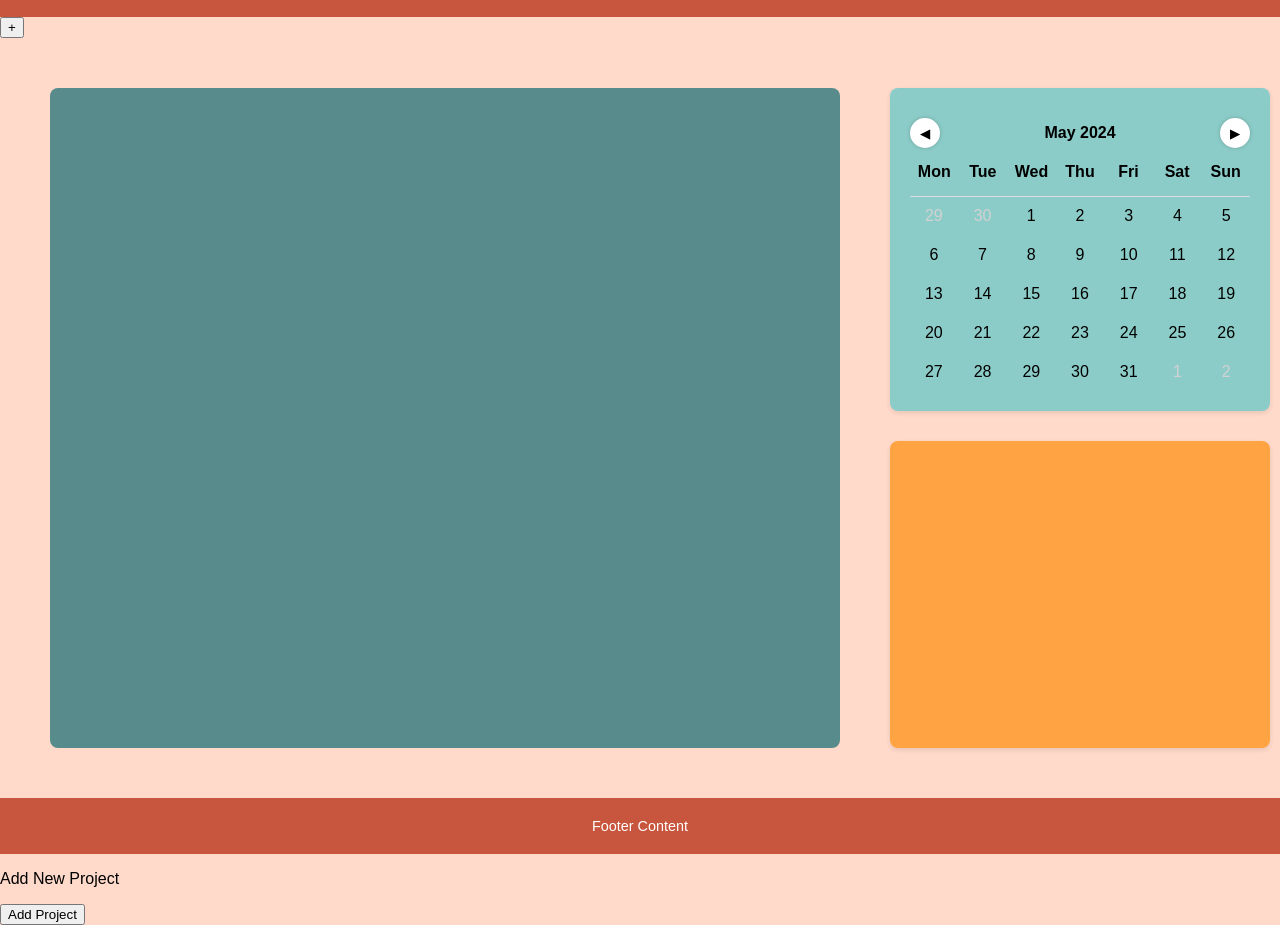
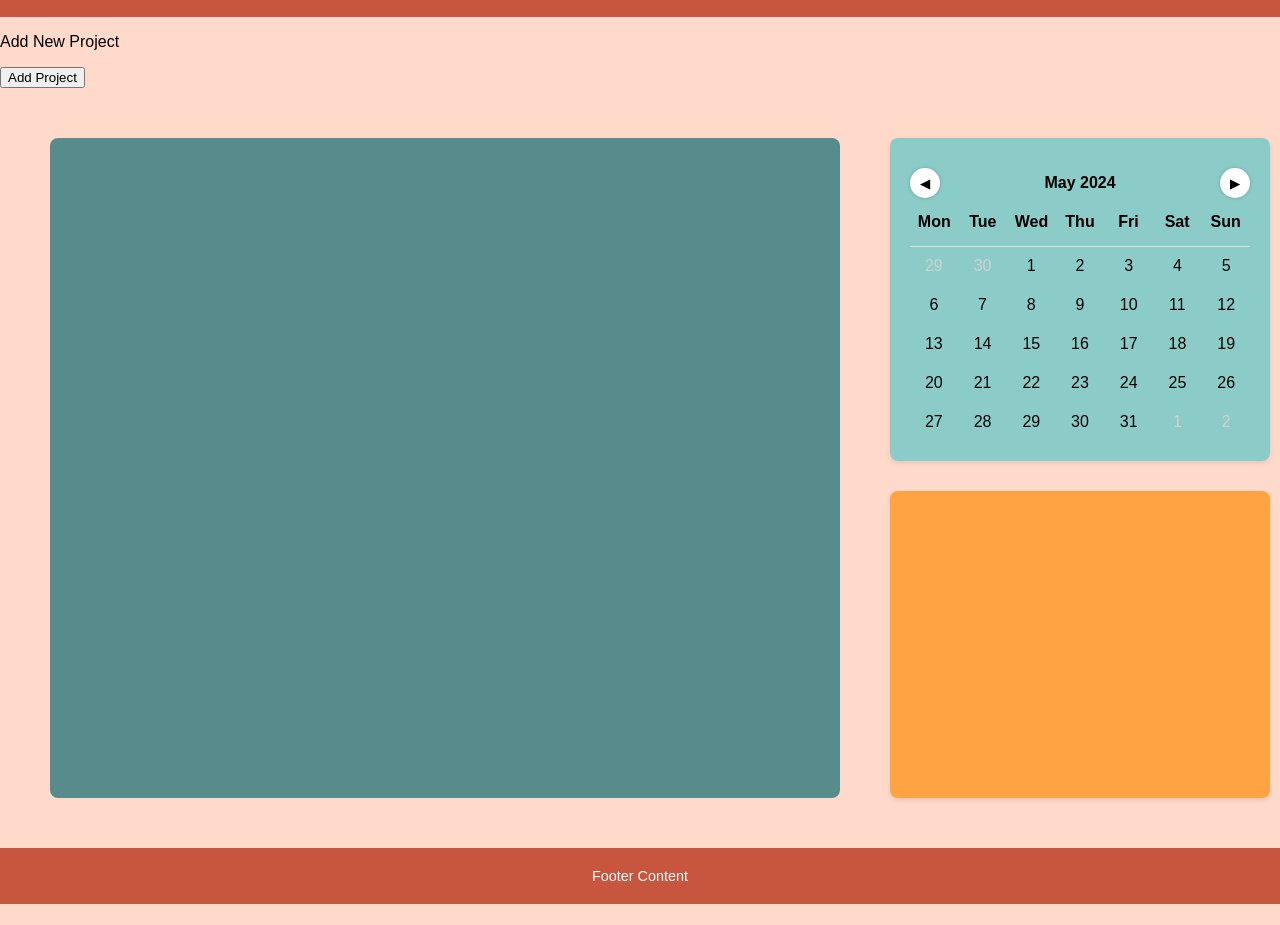
Before and after one commit to cse110-sp24-group31/Dev-Journal, a website: page index.html in a window 1280 px wide. Shown: the part 51-976 px from the top of the page. After the commit the page ends 955 px from the top, so only its background shows below. Drawn offline with Linux system fonts and the light colour scheme.

Commit message:
update index.html

```diff
--- a/index.html
+++ b/index.html
@@ -20,7 +20,10 @@
             <button>Search</button>
         </div>
     </div>
-    <button onclick="openAddCardModal()">+</button>
+    <div class="project-card" id="add-card">
+        <p class="name">Add New Project</p>
+        <button onclick="openAddCardModal()">Add Project</button>
+    </div>
     <div class="main">
         <div class="project-cards" id="project-cards-parent">
         </div>
@@ -68,10 +71,6 @@
         </div>
     </div>
 
-    <div class="project-card" id="add-card">
-        <p class="name">Add New Project</p>
-        <button onclick="openAddCardModal()">Add Project</button>
-    </div>
 
     <!-- View Card Modal -->
     <div id="viewCardModal" class="modal">
```
